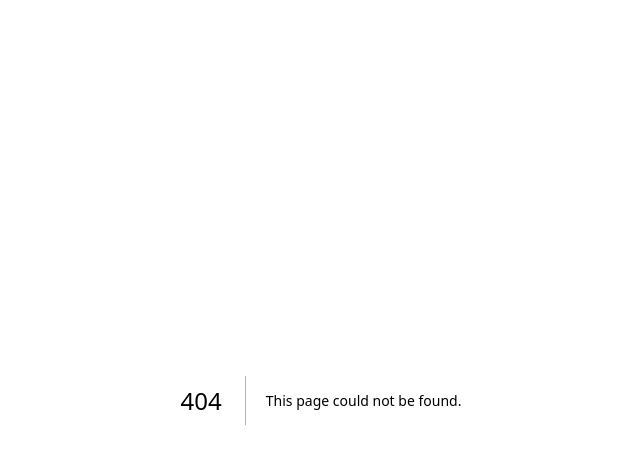
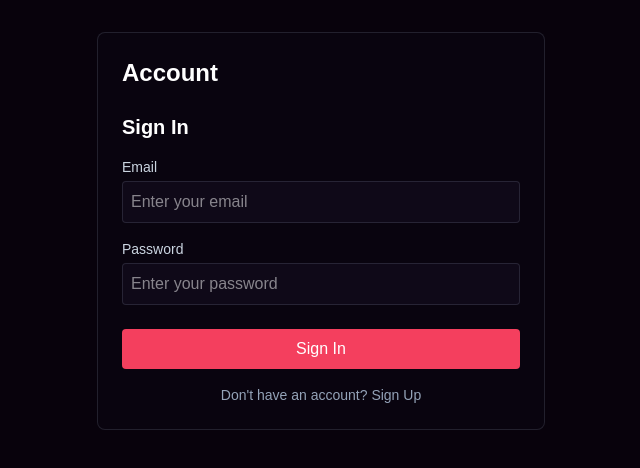
Before and after one commit to enricocancino-multiverse/Project-Bloodlines, a Next.js app in the folder bloodlines/: page /account in a window 1280 px wide. Before the commit this address had no page. Shown: the top 468 px of the page, without its empty margins (319-959 px from the left). Built offline with nearby package versions, Linux system fonts and the light colour scheme.

Commit message:
account page

```diff
--- /dev/null
+++ b/bloodlines/app/account/page.tsx
@@ -0,0 +1,158 @@
+"use client";
+
+import { useState, useEffect } from "react";
+
+interface User {
+  name: string;
+  email: string;
+}
+
+export default function Account() {
+  const [isSignedIn, setIsSignedIn] = useState(false);
+  const [user, setUser] = useState<User | null>(null);
+  const [email, setEmail] = useState("");
+  const [password, setPassword] = useState("");
+  const [name, setName] = useState("");
+  const [isSignUp, setIsSignUp] = useState(false);
+
+  useEffect(() => {
+    const signedIn = localStorage.getItem('signedIn');
+    if (signedIn === 'true') {
+      setIsSignedIn(true);
+      const userData = localStorage.getItem('user');
+      if (userData) {
+        setUser(JSON.parse(userData));
+      }
+    }
+  }, []);
+
+  const handleAuth = () => {
+    if (isSignUp) {
+      // Mock sign up
+      if (name && email && password) {
+        const mockUser: User = { name, email };
+        localStorage.setItem('signedIn', 'true');
+        localStorage.setItem('user', JSON.stringify(mockUser));
+        setIsSignedIn(true);
+        setUser(mockUser);
+        setName("");
+        setEmail("");
+        setPassword("");
+        setIsSignUp(false);
+      }
+    } else {
+      // Mock sign in
+      if (email && password) {
+        const mockUser: User = { name: email.split('@')[0], email };
+        localStorage.setItem('signedIn', 'true');
+        localStorage.setItem('user', JSON.stringify(mockUser));
+        setIsSignedIn(true);
+        setUser(mockUser);
+        setEmail("");
+        setPassword("");
+      }
+    }
+  };
+
+  const signOut = () => {
+    localStorage.removeItem('signedIn');
+    localStorage.removeItem('user');
+    setIsSignedIn(false);
+    setUser(null);
+  };
+
+  return (
+    <div className="min-h-screen bg-background p-8">
+      <div className="max-w-md mx-auto bg-surface-dark p-6 rounded-lg border border-border">
+        <h1 className="text-2xl font-bold text-white mb-6">Account</h1>
+
+        {isSignedIn && user ? (
+          <div>
+            <div className="mb-4">
+              <p className="text-muted">Welcome, <span className="text-white">{user.name}</span></p>
+              <p className="text-muted-dark text-sm">{user.email}</p>
+            </div>
+
+            <div className="mb-6">
+              <h2 className="text-lg font-semibold text-white mb-2">Manage Account</h2>
+              <div className="space-y-2">
+                <button className="w-full bg-primary text-white py-2 px-4 rounded hover:bg-primary/80">
+                  Change Password
+                </button>
+                <button className="w-full bg-secondary text-white py-2 px-4 rounded hover:bg-secondary/80">
+                  Update Profile
+                </button>
+                <button className="w-full bg-accent text-white py-2 px-4 rounded hover:bg-accent/80">
+                  View Family Trees
+                </button>
+              </div>
+            </div>
+
+            <button
+              onClick={signOut}
+              className="w-full bg-red-600 text-white py-2 px-4 rounded hover:bg-red-700"
+            >
+              Sign Out
+            </button>
+          </div>
+        ) : (
+          <div>
+            <h2 className="text-xl font-semibold text-white mb-4">{isSignUp ? 'Sign Up' : 'Sign In'}</h2>
+
+            {isSignUp && (
+              <div className="mb-4">
+                <label className="block text-muted text-sm mb-1">Name</label>
+                <input
+                  type="text"
+                  value={name}
+                  onChange={(e) => setName(e.target.value)}
+                  className="w-full bg-surface p-2 rounded border border-border text-white"
+                  placeholder="Enter your name"
+                />
+              </div>
+            )}
+
+            <div className="mb-4">
+              <label className="block text-muted text-sm mb-1">Email</label>
+              <input
+                type="email"
+                value={email}
+                onChange={(e) => setEmail(e.target.value)}
+                className="w-full bg-surface p-2 rounded border border-border text-white"
+                placeholder="Enter your email"
+              />
+            </div>
+
+            <div className="mb-6">
+              <label className="block text-muted text-sm mb-1">Password</label>
+              <input
+                type="password"
+                value={password}
+                onChange={(e) => setPassword(e.target.value)}
+                className="w-full bg-surface p-2 rounded border border-border text-white"
+                placeholder="Enter your password"
+              />
+            </div>
+
+            <button
+              onClick={handleAuth}
+              className="w-full bg-primary text-white py-2 px-4 rounded hover:bg-primary/80"
+            >
+              {isSignUp ? 'Sign Up' : 'Sign In'}
+            </button>
+
+            <p className="text-center text-muted-dark text-sm mt-4">
+              {isSignUp ? 'Already have an account?' : "Don't have an account?"}{' '}
+              <button
+                onClick={() => setIsSignUp(!isSignUp)}
+                className="text-primary hover:underline"
+              >
+                {isSignUp ? 'Sign In' : 'Sign Up'}
+              </button>
+            </p>
+          </div>
+        )}
+      </div>
+    </div>
+  );
+}
```
